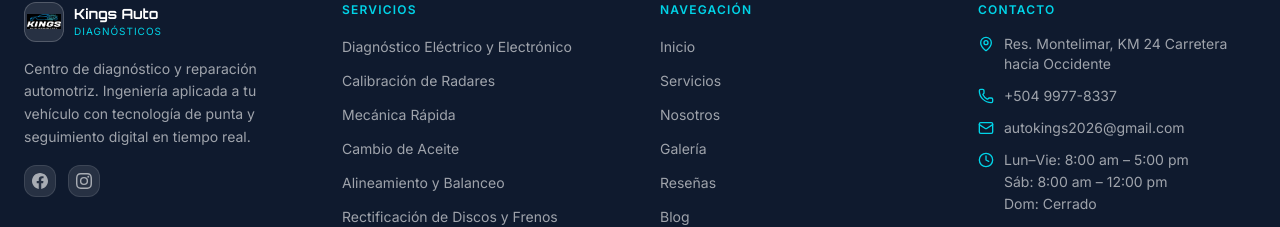
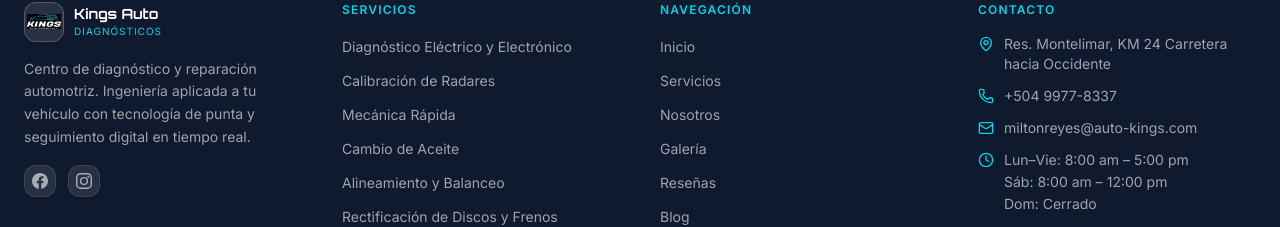
Before and after one commit to autokings2026/Auto-Kings, a Next.js app in the folder apps/web/: page / in a window 1280 px wide. Shown: the part 5303-5530 px from the top of the page. Built offline with nearby package versions, Linux system fonts and the light colour scheme; no server answers; the database is empty.

Commit message:
fix: actualizar email de contacto por defecto a miltonreyes@auto-kings.com

```diff
--- a/apps/web/src/components/marketing/KingsFooter.tsx
+++ b/apps/web/src/components/marketing/KingsFooter.tsx
@@ -25,7 +25,7 @@ const navegacion = [
 
 const DEFAULT_DIRECCION = 'Res. Montelimar, KM 24 Carretera hacia Occidente'
 const DEFAULT_TELEFONO = '+504 9977-8337'
-const DEFAULT_EMAIL = 'autokings2026@gmail.com'
+const DEFAULT_EMAIL = 'miltonreyes@auto-kings.com'
 
 type HorarioDia = { dia: number; activo: boolean; apertura: string; cierre: string }
 
```
